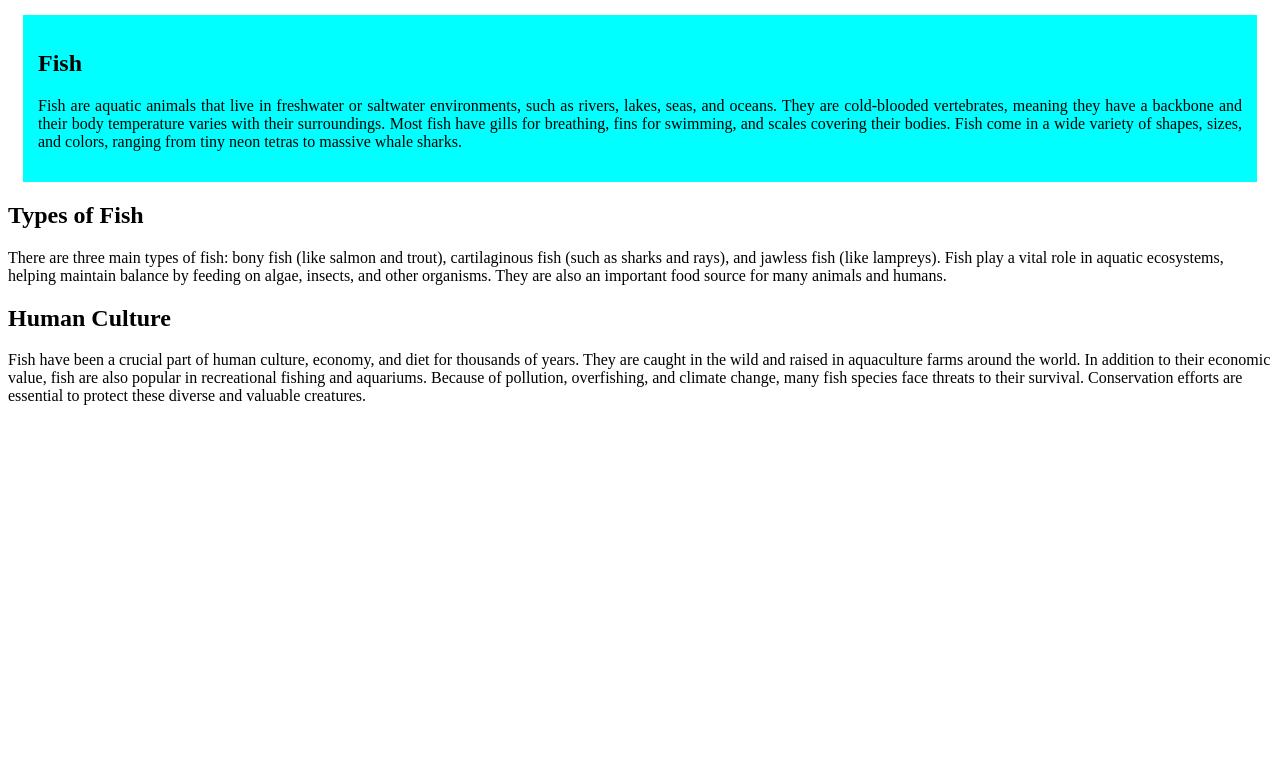
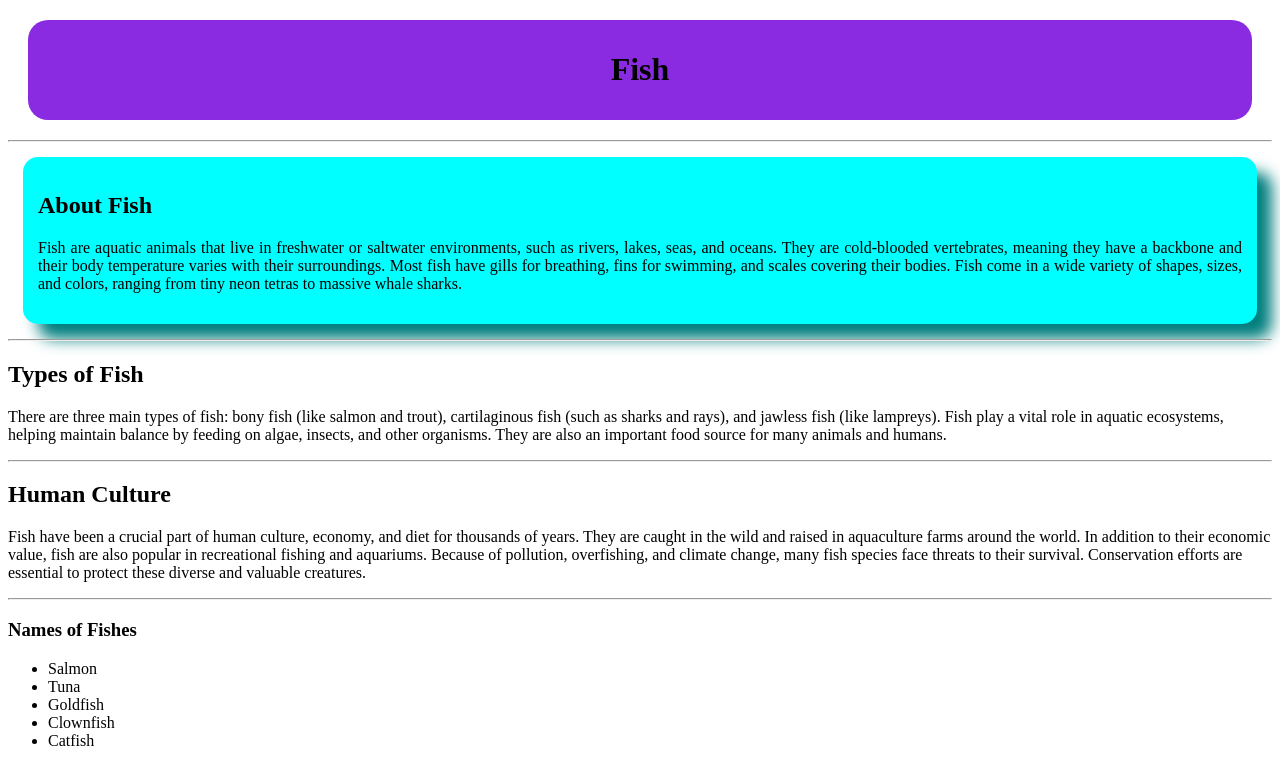
Before and after one commit to chowdhury-yeamin/green-grocary-mart, a plain HTML site: page index.html in a window 1280 px wide. Drawn offline with Linux system fonts and the light colour scheme.

Commit message:
Third commit

```diff
--- a/index.html
+++ b/index.html
@@ -5,18 +5,23 @@
     <meta name="viewport" content="width=device-width, initial-scale=1.0">
     <title>Bazar</title>
     <link rel="stylesheet" href="styles/blog.css">
+    <link rel="shortcut icon" href="pictures/cow.avif" type="image/x-icon">
 </head>
 <body>
     <div id="fish">
-    <h2 >Fish</h2>
+        <h1>Fish</h1>
+    </div>
+    <hr>
+    <div id="about">
+    <h2 >About Fish</h2>
     <p>Fish are aquatic animals that live in freshwater or saltwater environments, such as rivers, lakes, seas, and oceans. They are cold-blooded vertebrates, meaning they have a backbone and their body temperature varies with their surroundings. Most fish have gills for breathing, fins for swimming, and scales covering their bodies. Fish come in a wide variety of shapes, sizes, and colors, ranging from tiny neon tetras to massive whale sharks.</p>
     </div>
-
+<hr>
     <div id="types">
         <h2>Types of Fish</h2>
          <p>There are three main types of fish: bony fish (like salmon and trout), cartilaginous fish (such as sharks and rays), and jawless fish (like lampreys). Fish play a vital role in aquatic ecosystems, helping maintain balance by feeding on algae, insects, and other organisms. They are also an important food source for many animals and humans.</p>
     </div>
-
+ <hr>
     <div id="culture">
         <h2>Human Culture</h2>
         <p>Fish have been a crucial part of human culture, economy, and diet for thousands of years. They are caught in the wild and raised in aquaculture farms around the world. In addition to their economic value, fish are also popular in recreational fishing and aquariums.
@@ -24,6 +29,19 @@
 Because of pollution, overfishing, and climate change, many fish species face threats to their survival. Conservation efforts are essential to protect these diverse and valuable creatures.</p>
     </div>
 
+<hr>
+
+    <div>
+        <h3>Names of Fishes</h3>
+        <ul>
+            <li>Salmon</li>
+            <li>Tuna</li>
+            <li>Goldfish</li>
+            <li>Clownfish</li>
+            <li>Catfish</li>
+        </ul>
+    </div>
+
 
 
 </body>
--- a/styles/blog.css
+++ b/styles/blog.css
@@ -1,8 +1,20 @@
 #fish{
+    background-color: blueviolet;
+    margin: 20px;
+    text-align: center;
+    padding: 10px;
+    border-radius: 20px;
+
+}
+
+
+#about{
    background-color: aqua;
-   border: 15px 15px 15px orangered;
+   border: 50px orangered;
    margin: 15px;
    text-align: justify;
    padding: 15px;
    text-decoration: wavy;
+   border-radius: 15px;
+   box-shadow: 15px 15px 15px rgb(1, 126, 126);
 }
```
Also changed, not shown: pictures/Eating pizza.jpg (added), pictures/cow.avif (added), pictures/mountain.avif (added), pictures/yeamin.jpg (added).
